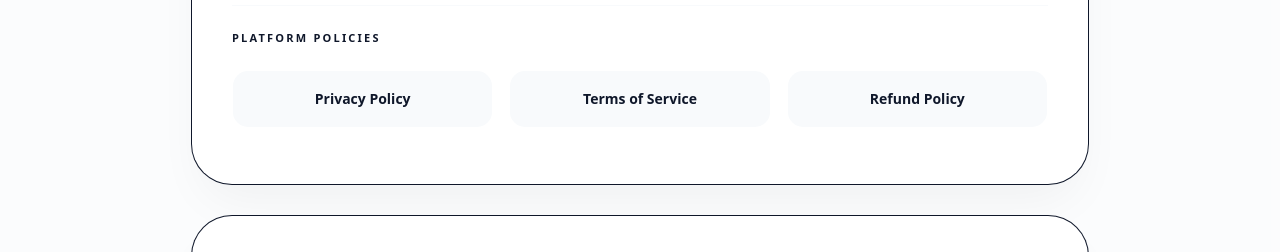
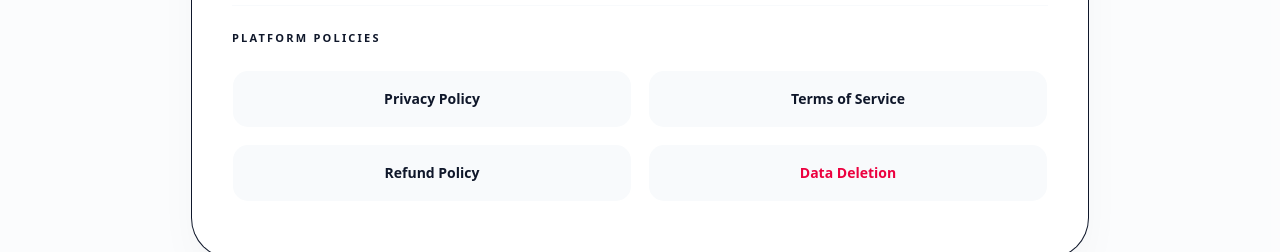
Before and after one commit to renderreply/renderreply-frontend-website, a Next.js app: page /dashboard/settings in a window 1280 px wide. Shown: the part 903-1155 px from the top of the page. Built offline with nearby package versions, Linux system fonts and the light colour scheme; no server answers.

Commit message:
Add Data Deletion link to Settings page

```diff
--- a/src/app/(dashboard)/dashboard/settings/page.tsx
+++ b/src/app/(dashboard)/dashboard/settings/page.tsx
@@ -154,7 +154,7 @@ export default function SettingsPage() {
 
               <div className="pt-6 border-t border-slate-50">
                 <p className="text-[11px] font-black uppercase tracking-[0.2em] text-muted-foreground/60 mb-6">Platform Policies</p>
-                <div className="grid grid-cols-1 md:grid-cols-3 gap-4">
+                <div className="grid grid-cols-1 md:grid-cols-2 gap-4">
                   <Link href="/privacy">
                     <Button variant="ghost" className="w-full rounded-2xl font-bold py-7 bg-slate-50 hover:bg-slate-100">Privacy Policy</Button>
                   </Link>
@@ -163,6 +163,9 @@ export default function SettingsPage() {
                   </Link>
                   <Link href="/refund">
                     <Button variant="ghost" className="w-full rounded-2xl font-bold py-7 bg-slate-50 hover:bg-slate-100">Refund Policy</Button>
+                  </Link>
+                  <Link href="/deletion">
+                    <Button variant="ghost" className="w-full rounded-2xl font-bold py-7 bg-slate-50 hover:bg-slate-100 text-rose-600 hover:text-rose-700">Data Deletion</Button>
                   </Link>
                 </div>
               </div>
```
